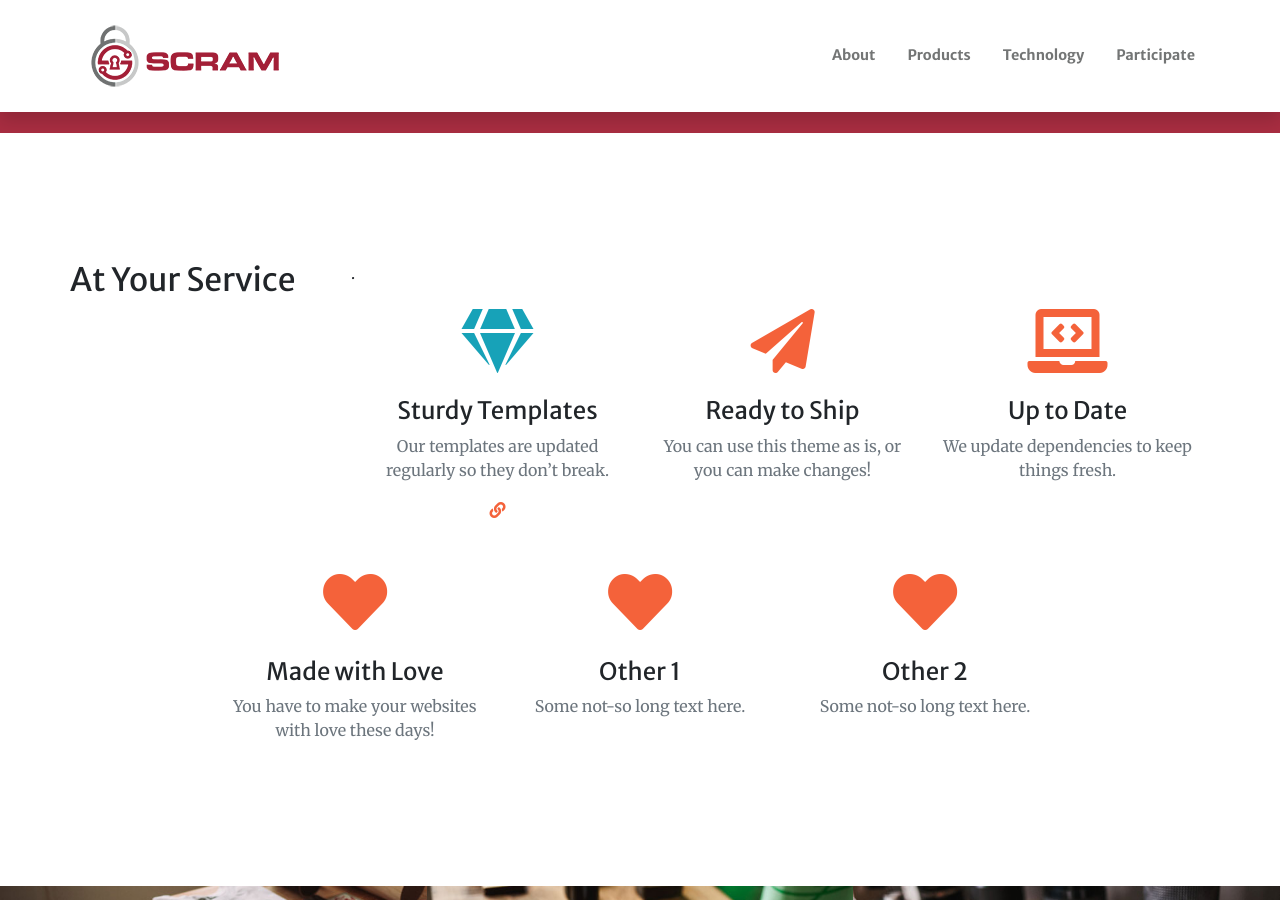
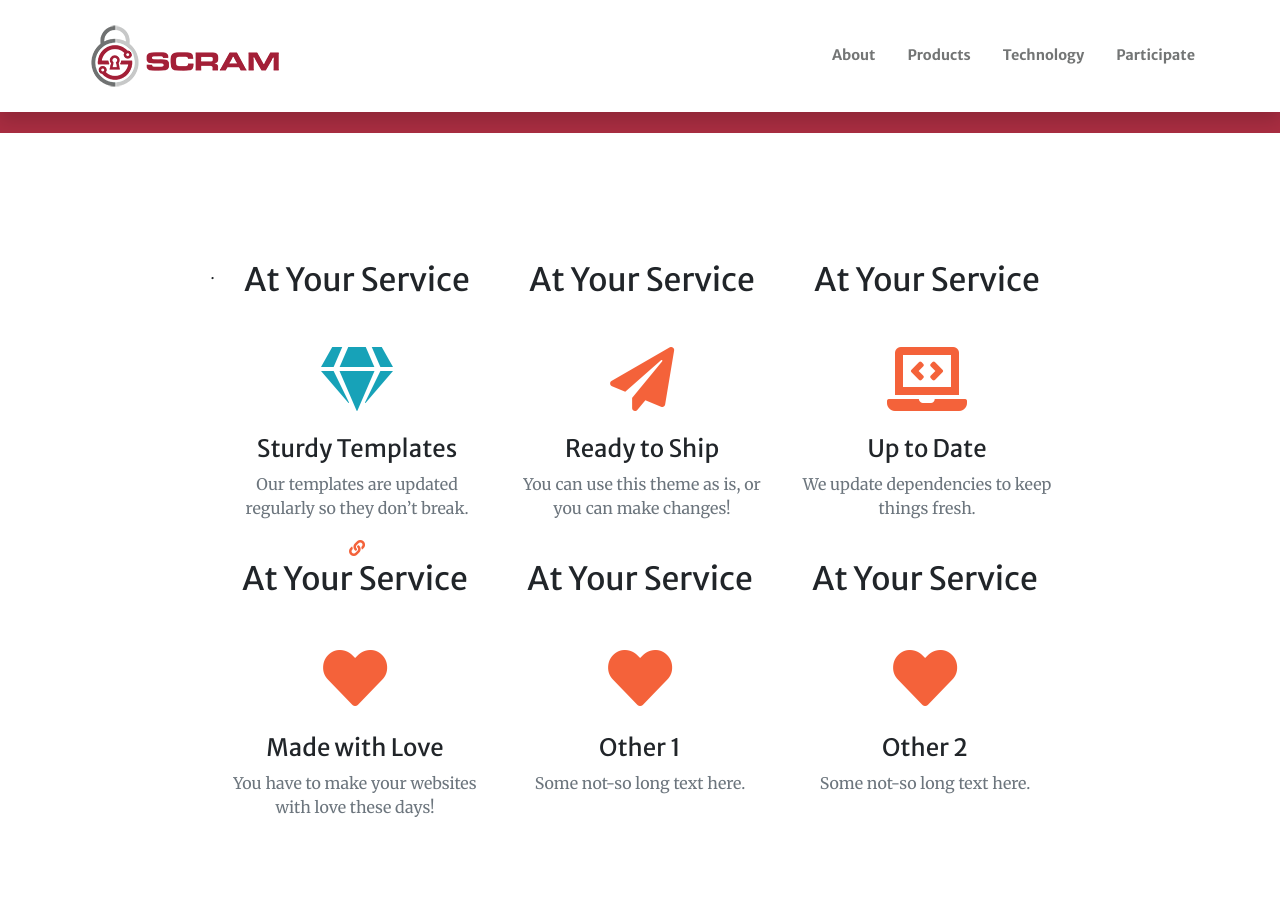
Before and after one commit to jisqyv/MIT, a Jekyll site: the page built from index.md, in a window 1280 px wide and 900 px high, scrolled down 1317 px. Built offline with Jekyll 4.4.1, drawn with Linux system fonts in a browser that asks for light colours; nearby versions of some CDN libraries.

Commit message:
Update services.html

```diff
--- a/_includes/services.html
+++ b/_includes/services.html
@@ -2,8 +2,8 @@
   <div class="container">
 
     <div class="row justify-content-center">
-	    <h2 class="text-center mt-0">{{ section.title }}</h2>
-    <hr class="divider my-4">
+
+
 
       <!-- {#% assign cols = section.services.size | at_most: 4 %#} -->
       {% assign cols = section.services.size %}
@@ -16,6 +16,7 @@
 
       {% for service in section.services %}
       <div class="col-lg-{{ colsL }} col-md-{{ colsM }} text-center">
+	  <h2 class="text-center mt-0">{{ section.title }}</h2>
         <div class="mt-5">
           <i class="fas fa-4x {{ service.icon }} text-primary mb-4"></i>
           <h3 class="h4 mb-2">{{ service.title }}</h3>
```
